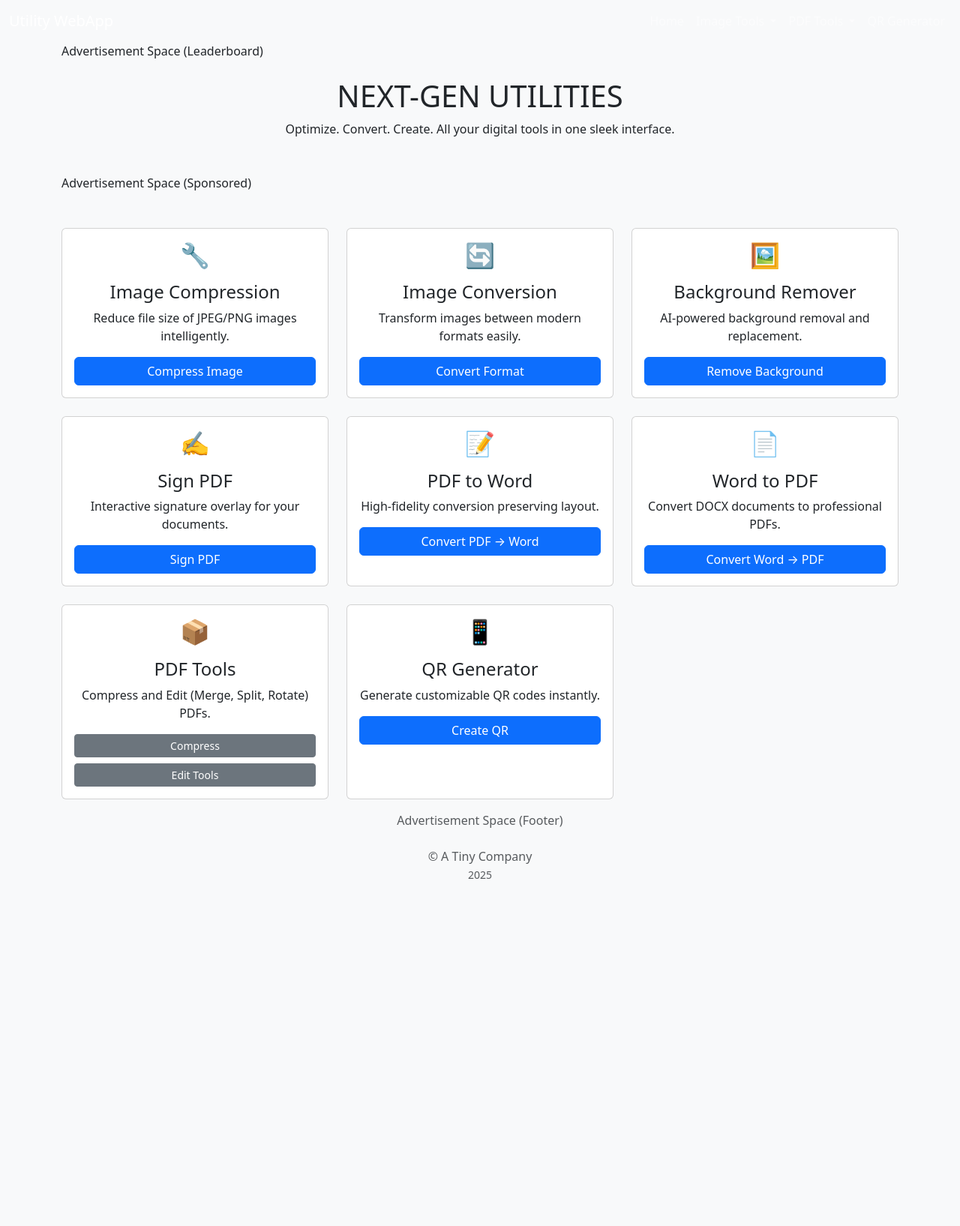
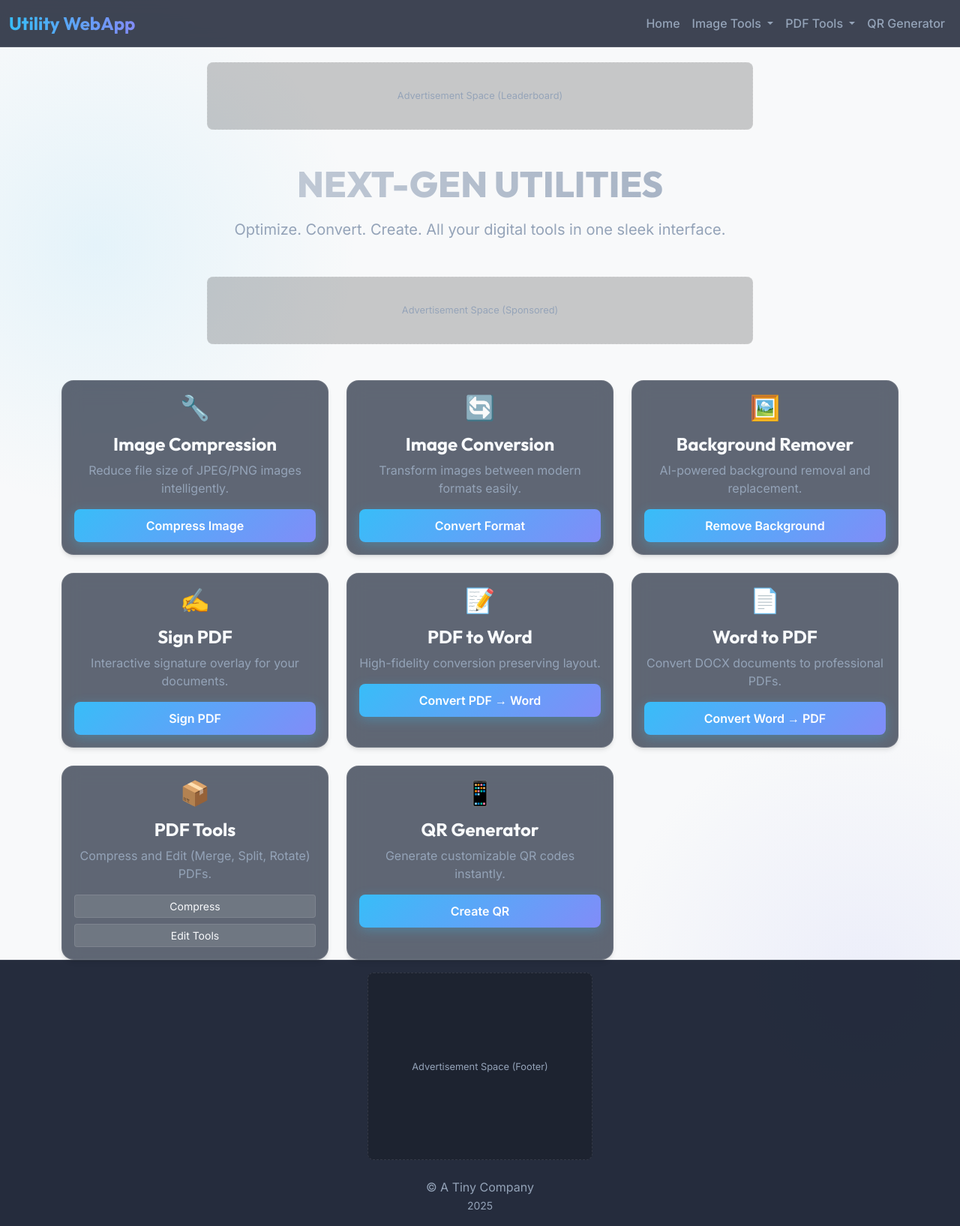
Before and after one commit to kpfahiz/utility_web, a Flask app: page / in a window 1280 px wide. Shown: the whole page at 75% size. Before the commit the page ends 1172 px from the top, so only its background shows below. Run offline with Flask 3, Linux system fonts and the light colour scheme; some libraries are stand-ins or nearby versions.

Commit message:
updated statis

```diff
--- a/static/css/style.css
+++ b/static/css/style.css
@@ -1,272 +1,292 @@
-.not-found-wrapper {
-  position: relative;
-  display: grid;
-  place-items: center;
-  min-height: 70vh;
-  padding: 3rem 1.5rem 4rem;
-  background: radial-gradient(circle at top, rgba(180, 227, 255, 0.6), transparent 55%),
-    radial-gradient(circle at bottom, rgba(255, 200, 235, 0.4), transparent 60%);
-  overflow: hidden;
-  color: #1f2933;
-  text-align: center;
+/* Modern Dark Theme Variables */
+:root {
+    --bg-dark: #0f172a;
+    --bg-card: rgba(30, 41, 59, 0.7);
+    --text-primary: #f8fafc;
+    --text-secondary: #94a3b8;
+    --accent-primary: #38bdf8; /* Cyan */
+    --accent-secondary: #818cf8; /* Indigo */
+    --glass-border: rgba(255, 255, 255, 0.1);
+    --neon-glow: 0 0 10px rgba(56, 189, 248, 0.5);
+    --font-heading: 'Outfit', sans-serif;
+    --font-body: 'Inter', sans-serif;
 }
 
-.ufo-scene {
-  width: min(80vw, 420px);
-  max-width: 540px;
+body {
+    background-color: var(--bg-dark);
+    color: var(--text-primary);
+    font-family: var(--font-body);
+    background-image:
+        radial-gradient(circle at 10% 20%, rgba(56, 189, 248, 0.1) 0%, transparent 20%),
+        radial-gradient(circle at 90% 80%, rgba(129, 140, 248, 0.1) 0%, transparent 20%);
+    min-height: 100vh;
 }
 
-.scene-bg {
-  fill: none;
-  stroke: rgba(31, 41, 51, 0.08);
-  stroke-width: 1.5;
-  stroke-dasharray: 4 8;
+h1, h2, h3, h4, h5, h6, .navbar-brand {
+    font-family: var(--font-heading);
+    color: var(--text-primary);
 }
 
-.digit {
-  fill: rgba(44, 64, 90, 0.9);
+a {
+    text-decoration: none;
+    transition: all 0.3s ease;
 }
 
-.digit-zero {
-  fill: url(#zeroGradient);
-  stroke: rgba(0, 0, 0, 0.08);
-  stroke-width: 3;
+/* Glassmorphism Cards */
+.card {
+    background: var(--bg-card);
+    backdrop-filter: blur(12px);
+    -webkit-backdrop-filter: blur(12px);
+    border: 1px solid var(--glass-border);
+    border-radius: 16px;
+    box-shadow: 0 4px 6px -1px rgba(0, 0, 0, 0.1), 0 2px 4px -1px rgba(0, 0, 0, 0.06);
+    transition: transform 0.3s ease, box-shadow 0.3s ease, border-color 0.3s ease;
 }
 
-.ufo-body {
-  fill: #a855f7;
+.card:hover {
+    transform: translateY(-5px);
+    box-shadow: var(--neon-glow);
+    border-color: var(--accent-primary);
 }
 
-.ufo-glass {
-  fill: url(#glassGradient);
+.card-title {
+    color: var(--text-primary);
+    font-weight: 600;
 }
 
-.ufo-lights {
-  fill: #ffe066;
+.card-text {
+    color: var(--text-secondary);
 }
 
-.ufo {
-  animation: ufoFloat 4.5s ease-in-out infinite;
+/* Navbar */
+.navbar {
+    background: rgba(15, 23, 42, 0.8) !important;
+    backdrop-filter: blur(10px);
+    border-bottom: 1px solid var(--glass-border);
 }
 
-.ufo-stars {
-  animation: starsTwinkle 6s ease-in-out infinite;
+.navbar-brand {
+    font-weight: 700;
+    font-size: 1.5rem;
+    background: linear-gradient(to right, var(--accent-primary), var(--accent-secondary));
+    -webkit-background-clip: text;
+    -webkit-text-fill-color: transparent;
+    background-clip: text;
 }
 
-.ufo-beam {
-  animation: beamPulse 2.4s ease-in-out infinite;
+.nav-link {
+    color: var(--text-secondary) !important;
+    font-weight: 500;
 }
 
-.cow {
-  fill: #fff5f5;
-  stroke: rgba(0, 0, 0, 0.12);
-  stroke-width: 2;
-  transform-origin: 340px 270px;
-  animation: cowWiggle 3.2s ease-in-out infinite;
+.nav-link:hover, .nav-link.active {
+    color: var(--accent-primary) !important;
+    text-shadow: 0 0 8px rgba(56, 189, 248, 0.4);
 }
 
-.grass {
-  fill: rgba(12, 171, 89, 0.4);
+/* Buttons */
+.btn-primary {
+    background: linear-gradient(135deg, var(--accent-primary), var(--accent-secondary));
+    border: none;
+    color: #fff;
+    font-weight: 600;
+    padding: 10px 20px;
+    border-radius: 8px;
+    box-shadow: 0 4px 15px rgba(56, 189, 248, 0.3);
 }
 
-.message {
-  margin-top: 1.75rem;
-  max-width: 26rem;
+.btn-primary:hover {
+    box-shadow: 0 6px 20px rgba(56, 189, 248, 0.5);
+    transform: translateY(-2px);
 }
 
-.message h1 {
-  font-size: clamp(2.5rem, 6vw, 3.5rem);
-  margin-bottom: 0.75rem;
-  font-weight: 700;
+.btn-secondary {
+    background: rgba(255, 255, 255, 0.1);
+    border: 1px solid var(--glass-border);
+    color: var(--text-primary);
 }
 
-.message p {
-  font-size: clamp(1rem, 2.4vw, 1.1rem);
-  margin-bottom: 1.5rem;
-  color: rgba(31, 41, 51, 0.7);
+.btn-secondary:hover {
+    background: rgba(255, 255, 255, 0.15);
+    border-color: var(--text-primary);
 }
 
-.message a {
-  display: inline-flex;
-  align-items: center;
-  justify-content: center;
-  gap: 0.5rem;
-  padding: 0.75rem 1.5rem;
-  border-radius: 999px;
-  background: linear-gradient(135deg, #6366f1, #a855f7);
-  color: #ffffff;
-  border: none;
-  text-decoration: none;
-  font-weight: 600;
-  box-shadow: 0 1.3rem 2.5rem rgba(99, 102, 241, 0.25);
-  transition: transform 0.25s ease, box-shadow 0.25s ease;
+/* Form Controls */
+.form-control, .form-select {
+    background-color: rgba(15, 23, 42, 0.5);
+    border: 1px solid var(--glass-border);
+    color: var(--text-primary);
+    padding: 12px;
+    border-radius: 8px;
 }
 
-.message a:hover {
-  transform: translateY(-2px) scale(1.02);
-  box-shadow: 0 1.6rem 2.8rem rgba(99, 102, 241, 0.28);
+.form-control:focus, .form-select:focus {
+    background-color: rgba(15, 23, 42, 0.8);
+    border-color: var(--accent-primary);
+    box-shadow: 0 0 0 2px rgba(56, 189, 248, 0.2);
+    color: var(--text-primary);
 }
 
-@keyframes ufoFloat {
-  0%,
-  100% {
-    transform: translate(0, -6px) rotate(-1deg);
-  }
-  50% {
-    transform: translate(0, 8px) rotate(2deg);
-  }
+.form-label {
+    color: var(--text-secondary);
+    margin-bottom: 0.5rem;
 }
 
-@keyframes cowWiggle {
-  0%,
-  100% {
-    transform: translateY(0) rotate(-2deg);
-  }
-  50% {
-    transform: translateY(-4px) rotate(4deg);
-  }
+/* Ad Spaces */
+.ad-container {
+    background: rgba(0, 0, 0, 0.2);
+    border: 1px dashed var(--glass-border);
+    border-radius: 8px;
+    display: flex;
+    align-items: center;
+    justify-content: center;
+    color: var(--text-secondary);
+    font-size: 0.8rem;
+    overflow: hidden;
+    margin: 20px 0;
 }
 
-@keyframes beamPulse {
-  0%,
-  100% {
-    opacity: 0.25;
-  }
-  50% {
-    opacity: 0.55;
-  }
+.ad-leaderboard {
+    min-height: 90px;
+    width: 100%;
+    max-width: 728px;
+    margin: 20px auto;
 }
 
-@keyframes starsTwinkle {
-  0%,
-  100% {
-    opacity: 0.8;
-  }
-  50% {
-    opacity: 0.4;
-  }
+.ad-footer {
+    min-height: 250px;
+    width: 100%;
+    max-width: 300px;
+    margin: 0 auto;
 }
 
-@media (max-width: 640px) {
-  .not-found-wrapper {
-    padding-top: 2.5rem;
-  }
-
-  .message p {
-    margin-bottom: 1.25rem;
-  }
+/* Utilities */
+.text-muted {
+    color: var(--text-secondary) !important;
 }
 
-.qr-wrapper {
-  max-width: 680px;
-  margin-inline: auto;
+.shadow-sm {
+    box-shadow: 0 1px 2px 0 rgba(0, 0, 0, 0.05) !important;
 }
 
-.qr-form {
-  background: linear-gradient(135deg, rgba(99, 102, 241, 0.08), rgba(168, 85, 247, 0.08));
-  border-radius: 16px;
-  padding: 1.75rem;
-  box-shadow: 0 18px 30px -22px rgba(99, 102, 241, 0.45);
+/* Hero Text */
+.hero-title {
+    font-size: 3rem;
+    font-weight: 800;
+    margin-bottom: 1rem;
+    background: linear-gradient(to right, #ffffff, #94a3b8);
+    -webkit-background-clip: text;
+    -webkit-text-fill-color: transparent;
+    background-clip: text;
 }
 
-.qr-preview {
-  border-radius: 16px;
-  background: linear-gradient(145deg, #ffffff 0%, #eef2ff 100%);
+.hero-subtitle {
+    font-size: 1.25rem;
+    color: var(--text-secondary);
+    margin-bottom: 2rem;
 }
 
-.qr-image-container {
-  display: grid;
-  place-items: center;
-  padding: 1.5rem;
-  background: radial-gradient(circle at top, rgba(99, 102, 241, 0.12), transparent 65%);
-  border-radius: 12px;
+footer {
+    border-top: 1px solid var(--glass-border);
+    background: rgba(15, 23, 42, 0.9);
+    padding-top: 2rem;
+    padding-bottom: 2rem;
 }
 
-.qr-image {
-  width: min(280px, 70vw);
-  height: auto;
-  border-radius: 12px;
-  border: 6px solid rgba(99, 102, 241, 0.12);
-  box-shadow: 0 12px 24px rgba(99, 102, 241, 0.18);
+/* Bootstrap Overrides for Theme Consistency */
+.bg-primary {
+    background: linear-gradient(135deg, var(--accent-primary), var(--accent-secondary)) !important;
 }
 
-.btn-outline-primary {
-  border-color: #6366f1;
-  color: #6366f1;
+.bg-dark {
+    background-color: rgba(15, 23, 42, 0.95) !important;
 }
 
-.btn-outline-primary:hover {
-  background-color: #6366f1;
-  color: #ffffff;
+.text-primary {
+    color: var(--accent-primary) !important;
 }
 
-.qr-color-controls {
-  background: rgba(255, 255, 255, 0.7);
-  border-radius: 14px;
-  padding: 1.25rem;
-  box-shadow: inset 0 1px 0 rgba(99, 102, 241, 0.15);
+.card-header {
+    background: rgba(255, 255, 255, 0.05);
+    border-bottom: 1px solid var(--glass-border);
+    color: var(--text-primary);
+    font-weight: 600;
 }
 
-.qr-color-input {
-  width: 100%;
-  height: 48px;
-  padding: 0.4rem;
-  border-radius: 12px;
-  border: 2px solid rgba(99, 102, 241, 0.2);
-  background: #ffffff;
-  cursor: pointer;
-  transition: border-color 0.15s ease, box-shadow 0.15s ease;
+.modal-content {
+    background: var(--bg-card);
+    backdrop-filter: blur(16px);
+    border: 1px solid var(--glass-border);
+    color: var(--text-primary);
 }
 
-.qr-color-input:hover,
-.qr-color-input:focus {
-  border-color: rgba(99, 102, 241, 0.55);
-  box-shadow: 0 0 0 4px rgba(99, 102, 241, 0.12);
+.modal-header, .modal-footer {
+    border-color: var(--glass-border);
 }
 
-.qr-color-preview {
-  display: flex;
-  flex-wrap: wrap;
-  gap: 0.75rem;
-  padding: 0.75rem 1rem;
-  background: rgba(255, 255, 255, 0.85);
-  border-radius: 12px;
-  border: 1px solid rgba(99, 102, 241, 0.1);
+.close {
+    color: var(--text-primary);
+    text-shadow: none;
 }
 
-.qr-color-swatch {
-  display: flex;
-  align-items: center;
-  gap: 0.5rem;
-  font-size: 0.85rem;
-  color: rgba(17, 24, 39, 0.7);
+/* Animations */
+@keyframes fadeInUp {
+    from {
+        opacity: 0;
+        transform: translate3d(0, 40px, 0);
+    }
+    to {
+        opacity: 1;
+        transform: translate3d(0, 0, 0);
+    }
 }
 
-.qr-color-label {
-  font-weight: 600;
-  color: #111827;
-  text-transform: uppercase;
-  letter-spacing: 0.04em;
-  font-size: 0.75rem;
+@keyframes float {
+    0% { transform: translateY(0px); }
+    50% { transform: translateY(-10px); }
+    100% { transform: translateY(0px); }
 }
 
-.qr-color-chip {
-  width: 36px;
-  height: 36px;
-  border-radius: 10px;
-  background: var(--chip-color);
-  border: 2px solid rgba(17, 24, 39, 0.08);
-  box-shadow: inset 0 1px 2px rgba(17, 24, 39, 0.18);
+@keyframes gradientFlow {
+    0% { background-position: 0% 50%; }
+    50% { background-position: 100% 50%; }
+    100% { background-position: 0% 50%; }
 }
 
-.qr-color-value {
-  font-family: "JetBrains Mono", "Fira Code", Consolas, monospace;
-  font-size: 0.8rem;
-  color: rgba(17, 24, 39, 0.8);
+@keyframes glowPulse {
+    0% { box-shadow: 0 0 5px rgba(56, 189, 248, 0.2); }
+    50% { box-shadow: 0 0 20px rgba(56, 189, 248, 0.6); }
+    100% { box-shadow: 0 0 5px rgba(56, 189, 248, 0.2); }
 }
 
-@media (max-width: 540px) {
-  .qr-form {
-    padding: 1.25rem;
-  }
+/* Apply Animations */
+.card {
+    animation: fadeInUp 0.8s cubic-bezier(0.2, 0.8, 0.2, 1) both;
 }
+
+/* Staggered Entry for Grid Items */
+.col-md-6:nth-child(1) .card { animation-delay: 0.1s; }
+.col-md-6:nth-child(2) .card { animation-delay: 0.2s; }
+.col-md-6:nth-child(3) .card { animation-delay: 0.3s; }
+.col-md-6:nth-child(4) .card { animation-delay: 0.4s; }
+.col-md-6:nth-child(5) .card { animation-delay: 0.5s; }
+.col-md-6:nth-child(6) .card { animation-delay: 0.6s; }
+.col-md-6:nth-child(7) .card { animation-delay: 0.7s; }
+.col-md-6:nth-child(8) .card { animation-delay: 0.8s; }
+
+.hero-title {
+    background-size: 200% auto;
+    animation: gradientFlow 5s ease infinite;
+}
+
+.hero-subtitle {
+    animation: fadeInUp 1s ease-out 0.2s both;
+}
+
+.btn-primary:hover {
+    animation: glowPulse 1.5s infinite;
+}
+
+.ad-container {
+    animation: fadeInUp 1s ease-out 0.5s both;
+}
```
Also changed, not shown: static/uploads/WhatsApp_Image_2025-03-10_at_13.23.02_14e01e92.jpg (deleted), static/uploads/compressed_WhatsApp_Image_2025-03-10_at_13.23.02_14e01e92.jpg (deleted), static/uploads/qr_code.png (deleted), static/uploads/qr_code_1916086146de4ed18987ff11a29a6458.png (deleted), static/uploads/qr_code_81c8aacb317d447c9fd6ae47e1fc3304.png (deleted), static/uploads/qr_code_a0455955641f48f3abbb05a152c7ce3c.png (deleted), static/uploads/qr_code_deb0751fc35a4dd79c0bb2b9b7a7b89d.png (deleted), static/uploads/qr_code_e5243909f8f543cf8c020459fcd85299.png (deleted), static/uploads/qr_code_ec3a6ca7af63430897785e064caf8005.png (deleted).
